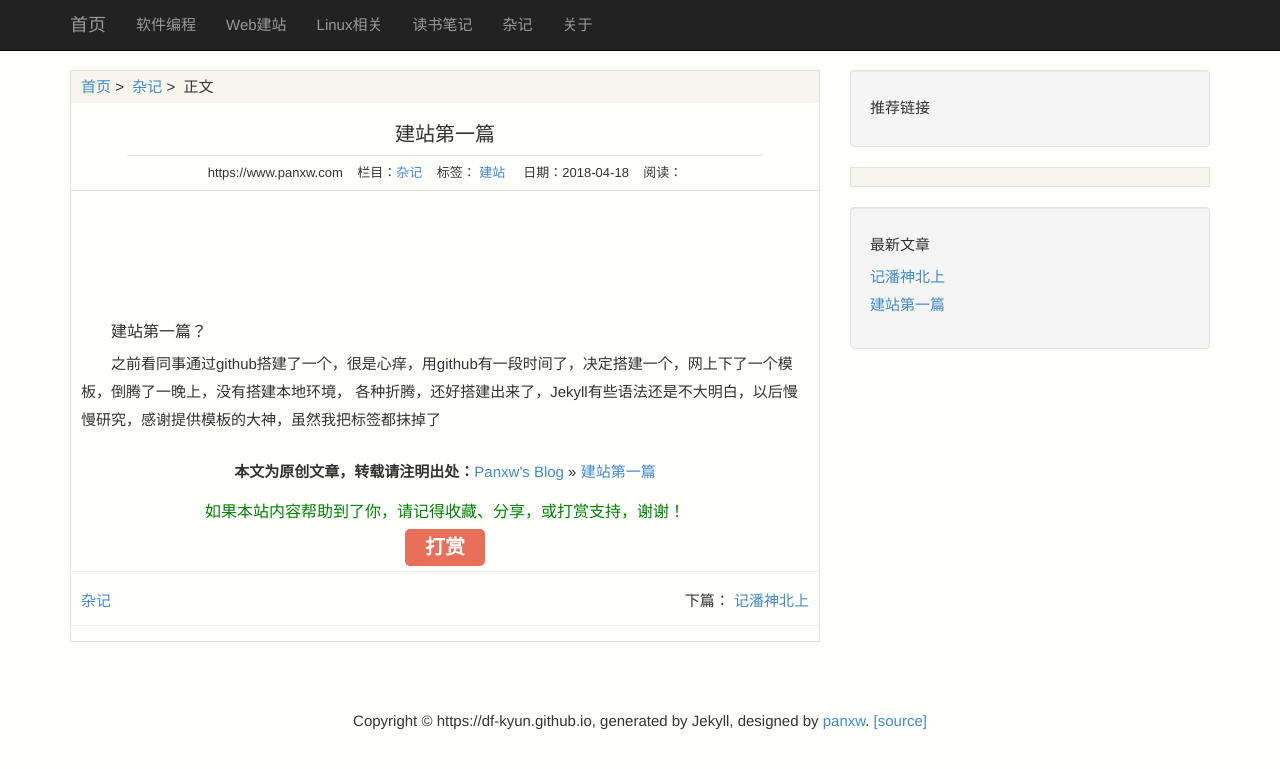
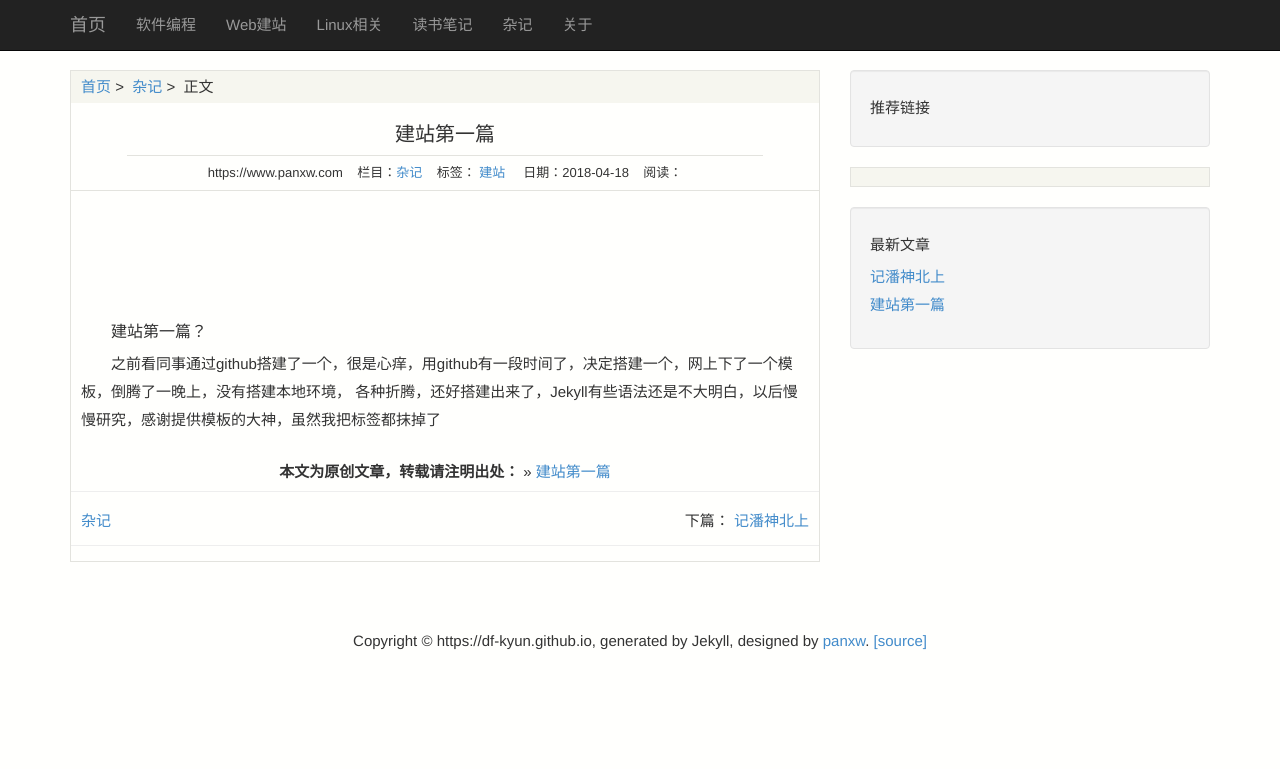
Before and after one commit to DF-Kyun/DF-Kyun.github.io, a Jekyll site: the page built from _posts/2018-04-18-build-web-success.md, in a window 1280 px wide. Shown: the top 769 px of the page. Built offline with Jekyll 4.4.1, drawn with Linux system fonts in a browser that asks for light colours; comment, search, counter and statistics services are not loaded.

Commit message:
博客更新

```diff
--- a/_layouts/post.html
+++ b/_layouts/post.html
@@ -47,9 +47,9 @@ layout: default
 
 <div style="text-align:center">
 	<div>
-		<b>本文为原创文章，转载请注明出处：</b><a href="https://www.panxw.com">Panxw's Blog</a> » <a href="{{site.url}}{{page.url}}" title="{{page.name}}">{{ page.title }}</a>
+		<b>本文为原创文章，转载请注明出处：</b><!-- <a href="https://www.panxw.com">Panxw's Blog</a> --> » <a href="{{site.url}}{{page.url}}" title="{{page.name}}">{{ page.title }}</a>
 	</div>
-	<div class="friend_alert">
+<!-- 	<div class="friend_alert">
 		如果本站内容帮助到了你，请记得收藏、分享，或打赏支持，谢谢！
 	</div>
 	<div id="donate_div" class="donate_block">
@@ -64,7 +64,7 @@ layout: default
 	</div>
 	<div class="donate_button">
 		<a onclick="donate()">打赏</a>
-	</div>
+	</div> -->
 </div>
 <hr/>
 
```
